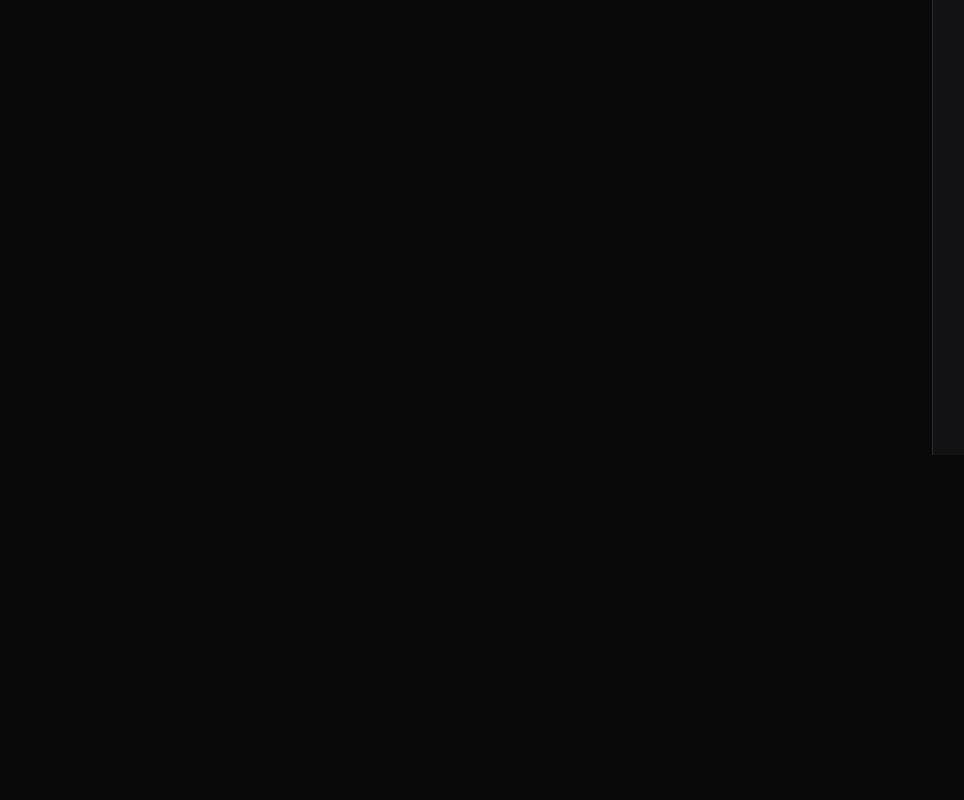
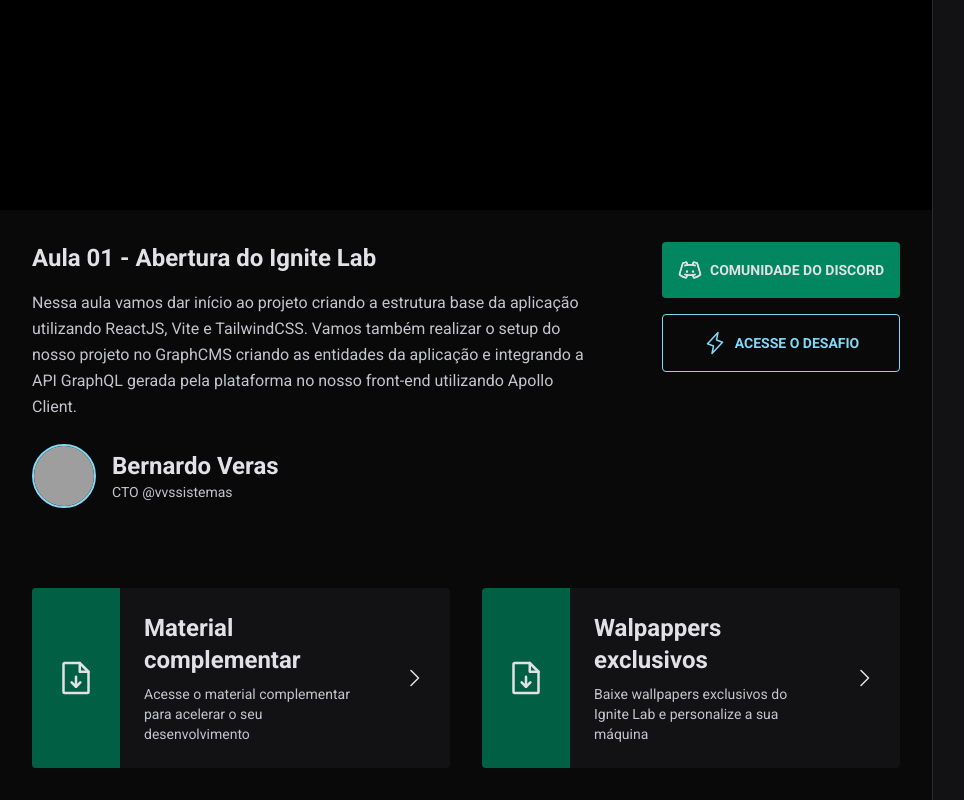
Before and after one commit to bernardoveras/event-platform, a React (Vite) app: page /event in a window 1280 px wide. Shown: the part 345-1145 px from the top of the page, without its empty margins (0-964 px from the left). Before the commit the page ends 800 px from the top, so only its background shows below. Built offline with nearby package versions, Linux system fonts and the light colour scheme; no server answers; grey boxes are pictures that could not be loaded.

Commit message:
Criado o componente video

```diff
--- a/src/components/Lesson.tsx
+++ b/src/components/Lesson.tsx
@@ -16,7 +16,7 @@ export function Lesson(props: LessonProps) {
   });
 
   return (
-    <a href="#">
+    <a href={props.slug}>
       <span className="text-gray-300">
         {availableDateFormatted}
       </span>
--- a/src/components/Video.tsx
+++ b/src/components/Video.tsx
@@ -1,7 +1,94 @@
-export function Video(){
+import { CaretRight, DiscordLogo, FileArrowDown, Lightning } from "phosphor-react";
+
+export function Video() {
   return (
     <div className="flex-1">
-      <h1>Video</h1>
+      <div className="bg-black flex justify-center">
+        <div className="h-full w-full max-w-[1100px] max-h-[60vh] aspect-video"></div>
+      </div>
+
+      <div className="p-8 max-w-[1100px] mx-auto">
+        <div className="flex items-start gap-16">
+          <div className="flex-1">
+            <h1 className="text-2xl font-bold">
+              Aula 01 - Abertura do Ignite Lab
+            </h1>
+            <p className="mt-4 text-gray-200 leading-relaxed">
+              Nessa aula vamos dar início ao projeto criando a estrutura base da aplicação utilizando ReactJS, Vite e TailwindCSS. Vamos também realizar o setup do nosso projeto no GraphCMS criando as entidades da aplicação e integrando a API GraphQL gerada pela plataforma no nosso front-end utilizando Apollo Client.
+            </p>
+
+            <div className="flex items-center gap-4 mt-6">
+              <img
+                className="h-16 w-16 rounded-full border-2 border-blue-500"
+                src="https://github.com/bernardoveras.png"
+                alt=""
+              />
+
+              <div className="leading-relaxed">
+                <strong className="font-bold text-2xl block">
+                  Bernardo Veras
+                </strong>
+                <span className="text-gray-200 text-sm block">
+                  CTO @vvssistemas
+
+                </span>
+              </div>
+            </div>
+          </div>
+
+          <div className="flex flex-col gap-4">
+            <a href="#" className="p-4 text-sm bg-green-500 flex items-center rounded font-bold uppercase gap-2 justify-center hover:bg-green-700 transition-colors">
+              <DiscordLogo size={24} />
+              Comunidade do Discord
+            </a>
+
+            <a href="#" className="p-4 text-sm border border-blue-500 text-blue-500 flex items-center rounded font-bold uppercase gap-2 justify-center hover:bg-blue-500 hover:text-gray-900 transition-colors">
+              <Lightning size={24} />
+              Acesse o desafio
+            </a>
+          </div>
+        </div>
+
+        <div className="gap-8 mt-20 grid grid-cols-2">
+          <a href="" className="bg-gray-700 rounded overflow-hidden flex items-stretch gap-6 hover:bg-gray-600 transition-colors">
+            <div className="bg-green-700 h-full p-6 flex items-center">
+              <FileArrowDown size={40} />
+            </div>
+
+            <div className="py-6 leading-relaxed">
+              <strong className="text-2xl">
+                Material complementar
+                </strong>
+              <p className="text-sm text-gray-200 mt-2">
+                Acesse o material complementar para acelerar o seu desenvolvimento
+              </p>
+            </div>
+
+            <div className="h-full p-6 flex items-center">
+              <CaretRight size={24} />
+            </div>
+          </a>
+
+          <a href="" className="bg-gray-700 rounded overflow-hidden flex items-stretch gap-6 hover:bg-gray-600 transition-colors">
+            <div className="bg-green-700 h-full p-6 flex items-center">
+              <FileArrowDown size={40} />
+            </div>
+
+            <div className="py-6 leading-relaxed">
+              <strong className="text-2xl">
+                Walpappers exclusivos
+                </strong>
+              <p className="text-sm text-gray-200 mt-2">
+                Baixe wallpapers exclusivos do Ignite Lab e personalize a sua máquina
+              </p>
+            </div>
+
+            <div className="h-full p-6 flex items-center">
+              <CaretRight size={24} />
+            </div>
+          </a>
+        </div>
+      </div>
     </div>
   );
 }
```
